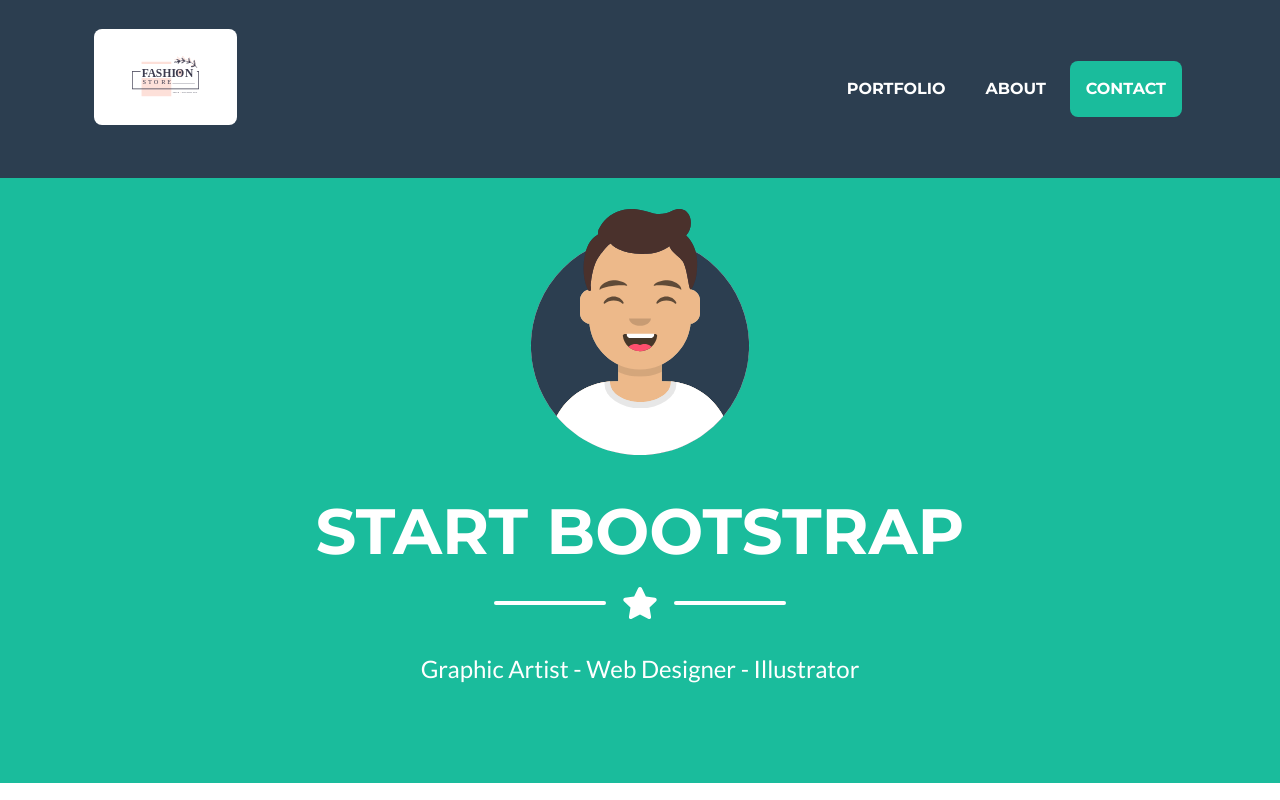
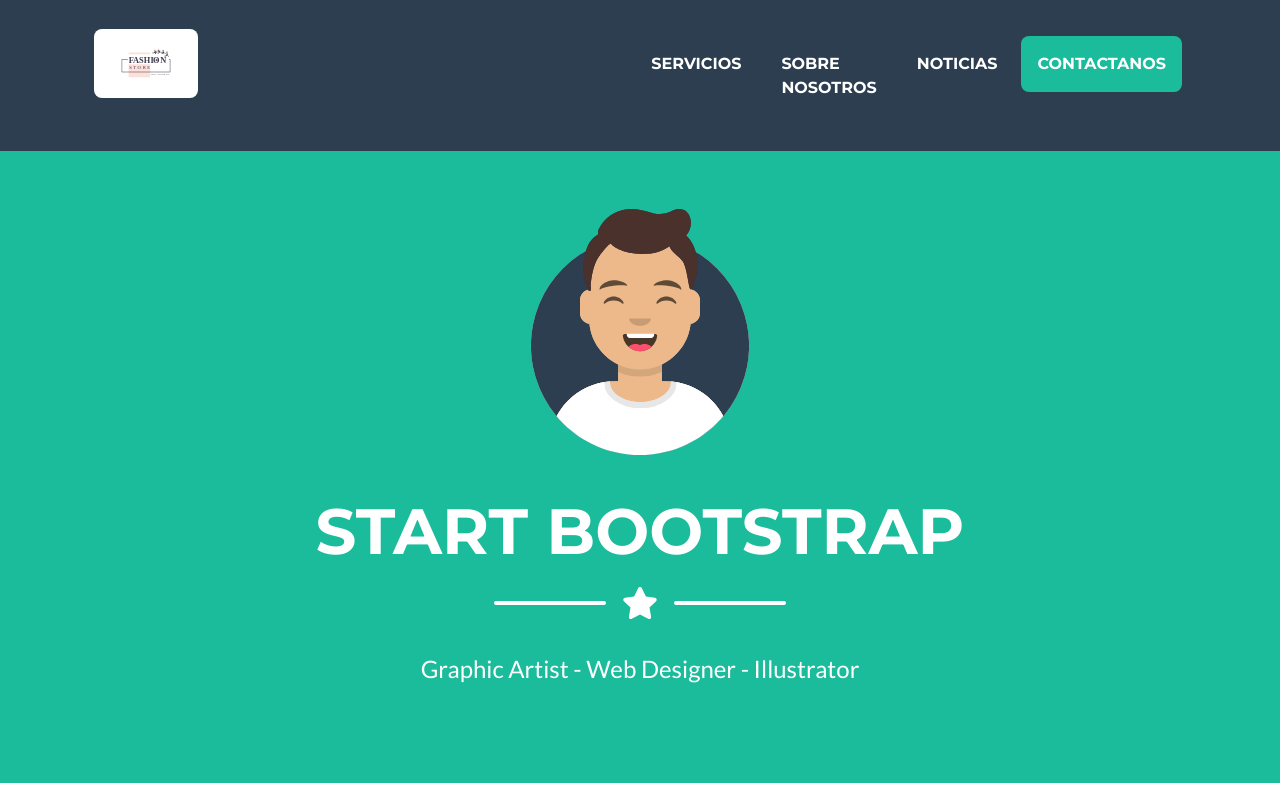
Before and after one commit to JBerriosG/Tiser, a plain HTML site: page index.html in a window 1280 px wide. Shown: the top 800 px of the page. Drawn offline with nearby package versions, Linux system fonts and the light colour scheme.

Commit message:
cambio en nombre apartados de nav y se agrega apartados noticias

```diff
--- a/index.html
+++ b/index.html
@@ -31,9 +31,10 @@
                 </button>
                 <div class="collapse navbar-collapse" id="navbarResponsive">
                     <ul class="navbar-nav ml-auto">
-                        <li class="nav-item mx-0 mx-lg-1"><a class="nav-link py-3 px-0 px-lg-3 rounded js-scroll-trigger" href="#portfolio">Portfolio</a></li>
-                        <li class="nav-item mx-0 mx-lg-1"><a class="nav-link py-3 px-0 px-lg-3 rounded js-scroll-trigger" href="#about">About</a></li>
-                        <li class="nav-item mx-0 mx-lg-1"><a class="nav-link py-3 px-0 px-lg-3 rounded js-scroll-trigger" href="#contact">Contact</a></li>
+                        <li class="nav-item mx-0 mx-lg-1"><a class="nav-link py-3 px-0 px-lg-3 rounded js-scroll-trigger" href="#portfolio">Servicios</a></li>
+                        <li class="nav-item mx-0 mx-lg-1"><a class="nav-link py-3 px-0 px-lg-3 rounded js-scroll-trigger" href="#about">Sobre Nosotros</a></li>
+                        <li class="nav-item mx-0 mx-lg-1"><a class="nav-link py-3 px-0 px-lg-3 rounded js-scroll-trigger" href="#Noticias">Noticias</a></li>
+                        <li class="nav-item mx-0 mx-lg-1"><a class="nav-link py-3 px-0 px-lg-3 rounded js-scroll-trigger" href="#contact">Contactanos</a></li>
                     </ul>
                 </div>
             </div>
```
